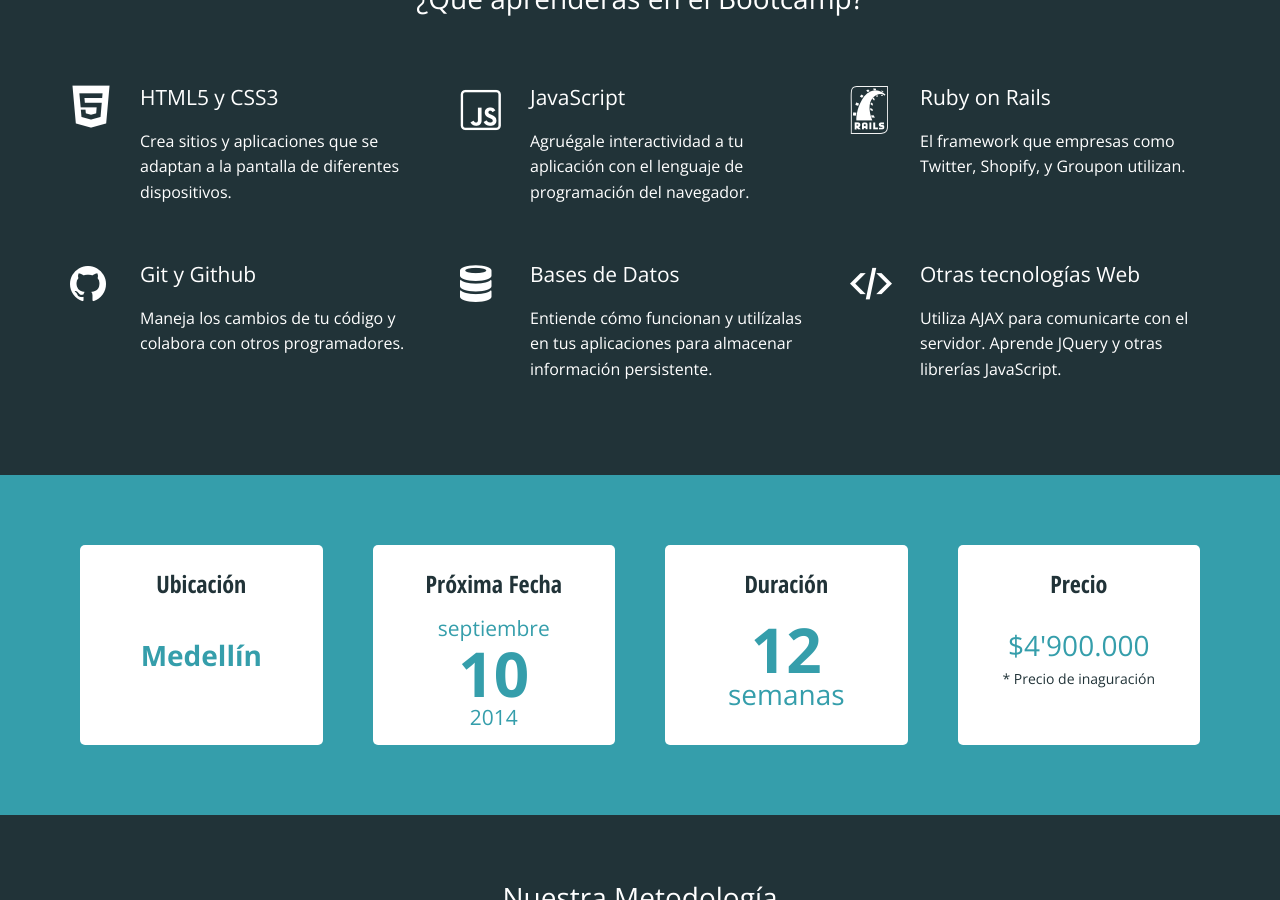
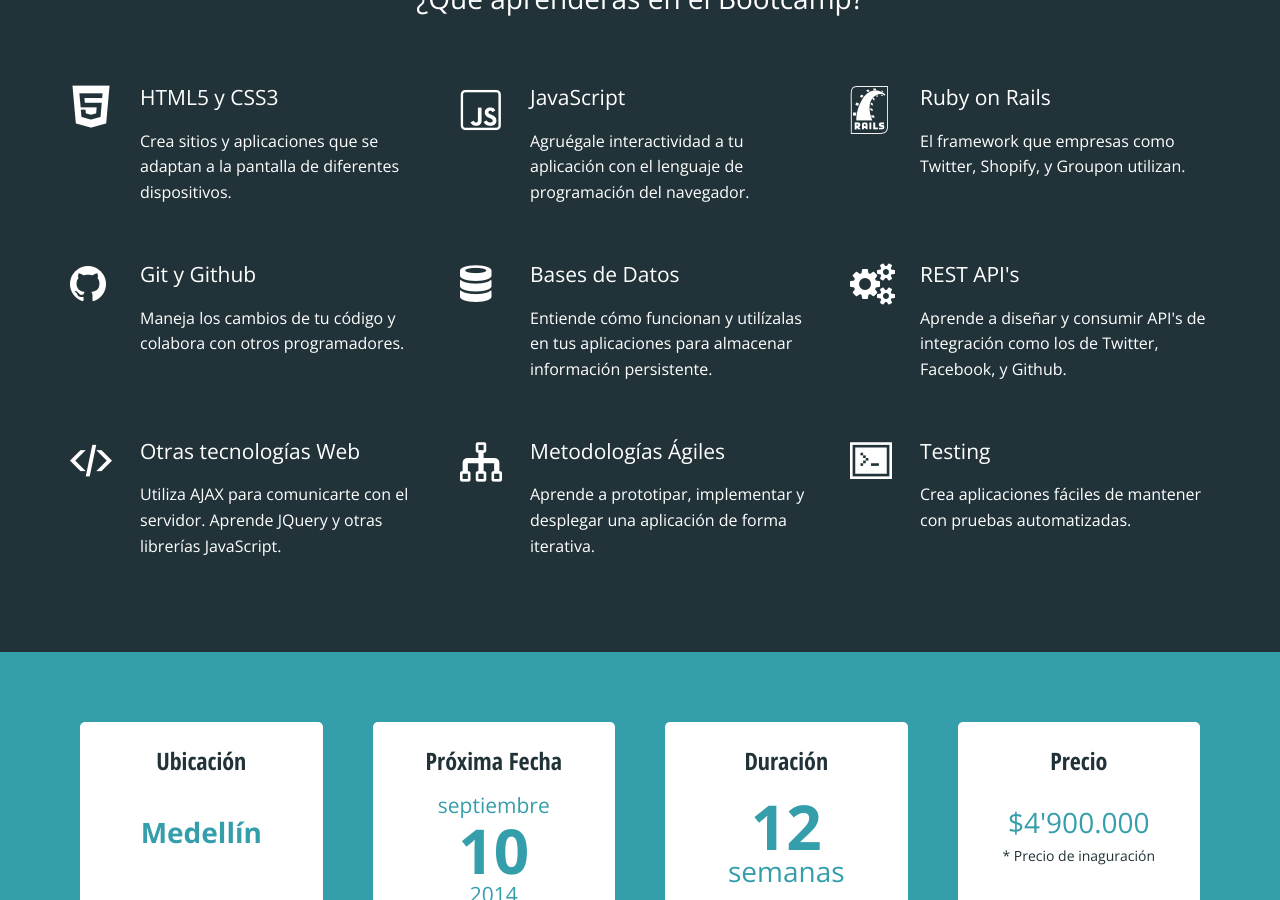
Before and after one commit to simonhoyos/blog, a Jekyll site: the page index.html, which Jekyll copies as it is, in a window 1280 px wide and 900 px high, scrolled down 1222 px. Built offline with Jekyll 4.4.1, drawn with Linux system fonts in a browser that asks for light colours.

Commit message:
Add more learning subjects

```diff
--- a/index.html
+++ b/index.html
@@ -101,10 +101,33 @@
           </div>
         </div>
         <div class="col-sm-4 technology">
+          <span class="icon icon-gears"></span>
+          <div>
+            <header>REST API's</header>
+            <p>Aprende a diseñar y consumir API's de integración como los de Twitter, Facebook, y Github.</p>
+          </div>
+        </div>
+      </div>
+      <div class="row">
+        <div class="col-sm-4 technology">
           <span class="icon icon-code"></span>
           <div>
             <header>Otras tecnologías Web</header>
             <p>Utiliza AJAX para comunicarte con el servidor. Aprende JQuery y otras librerías JavaScript.</p>
+          </div>
+        </div>
+        <div class="col-sm-4 technology">
+          <span class="icon icon-tree"></span>
+          <div>
+            <header>Metodologías Ágiles</header>
+            <p>Aprende a prototipar, implementar y desplegar una aplicación de forma iterativa.</p>
+          </div>
+        </div>
+        <div class="col-sm-4 technology">
+          <span class="icon icon-console"></span>
+          <div>
+            <header>Testing</header>
+            <p>Crea aplicaciones fáciles de mantener con pruebas automatizadas.</p>
           </div>
         </div>
       </div>
```
